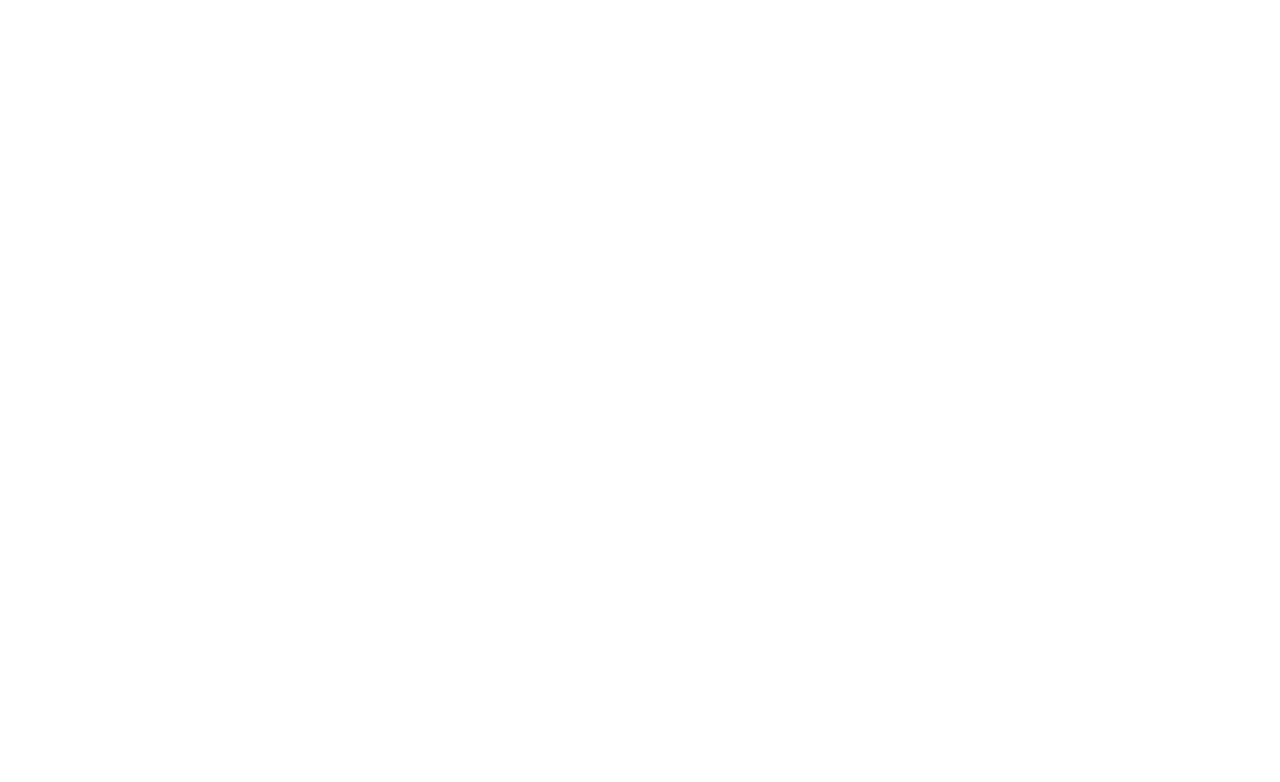
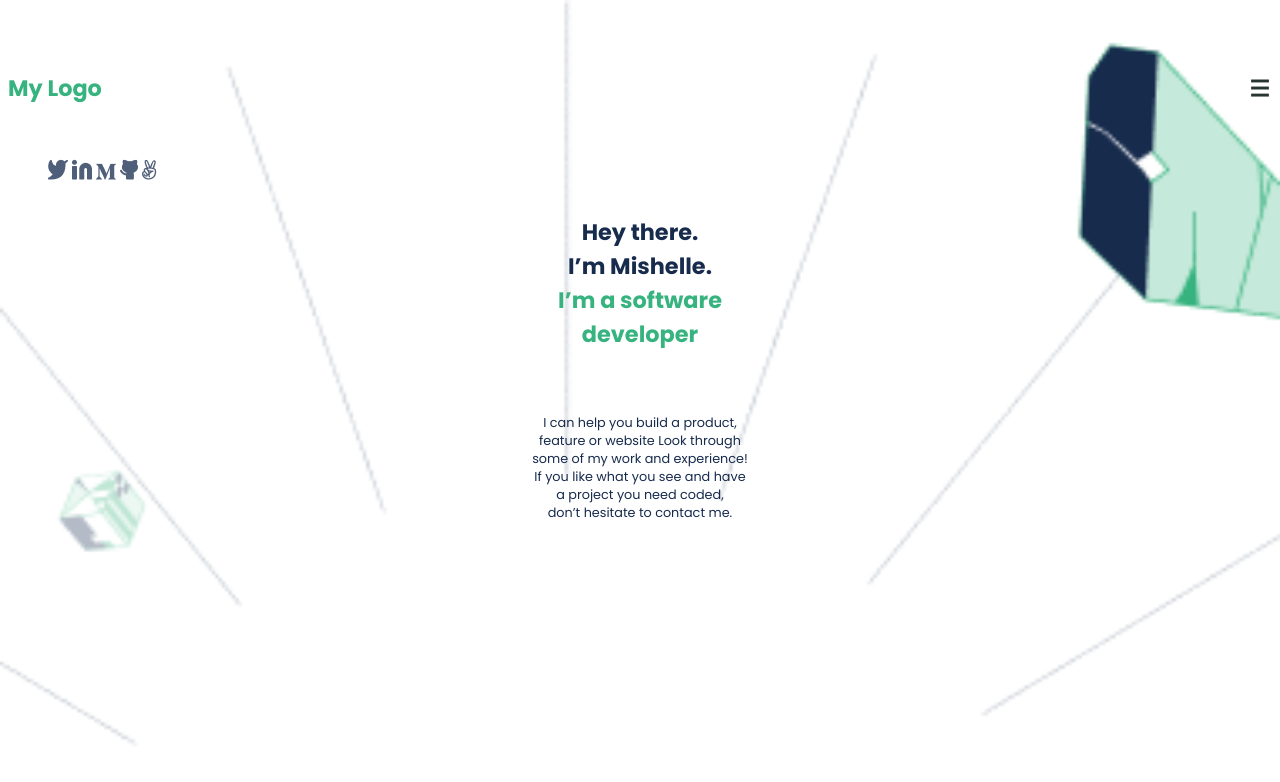
Before and after one commit to MoliBravo/Portfolio_setup_and_mobile_first, a website: page index.html in a window 1280 px wide. Drawn offline with Linux system fonts and the light colour scheme.

Commit message:
Images, Css and HTML

```diff
--- a/index.html
+++ b/index.html
@@ -10,7 +10,24 @@
 </head>
 
 <body>
-
+    <section>
+<header id="logo" class="toolbar">My Logo
+<img src="images/Icon-Menu.png" alt="menu_icon" id="icon-menu" class="toolbar" >
+</header>
+<h1 id="hello" class="container">Hey there. <br>
+    I’m Mishelle.</h1>
+<h2 id="developer" class="container">I’m a software <br> developer</h2>
+<p> I can help you build a product,<br> feature or website Look through <br> some of my work and experience! <br> If you like what you see and have <br> a project you need coded, <br>
+    don’t hesitate to contact me.</p>
+    <div class="socialMedia">
+        <ul class="social">
+            <li><img src="images/twitter.png" alt="Twitter logo" class="social"><a href=""></a></li>
+            <li><img src="images/Linkedin.png" alt="Linkedin logo" class="social"><a href=""></a></li>
+            <li><img src="images/medium.png" alt="Medium" class="social"><a href=""></a></li>
+            <li><img src="images/github.png" alt="GitHub" class="social"><a href=""></a></li>
+            <li><img src="images/angellist.png" alt="Angellist" class="social"><a href=""></a></li>
+        </ul>
+    </div>
 </body>
 
 </html>
--- a/style.css
+++ b/style.css
@@ -0,0 +1,84 @@
+@import url('https://fonts.googleapis.com/css2?family=Poppins:wght@400;500;600;700&display=swap');
+
+body {
+    background: url(/images/header-illsutration-mobile.png);
+    background-color: white;
+    background-size: cover;
+    background-repeat: no-repeat;
+  }
+#logo{
+    font-family: poppins, sans-serif;
+    color:#36B37E;
+    font-size: 140%;
+    font-weight: 999;
+
+}
+
+#icon-menu{
+    width: 328,75%;
+    height: 153,75%;
+    margin-top: -5%;
+}
+.toolbar{
+    display: flex;
+    justify-content: space-between;
+    list-style: none;
+    /*margin-top: 5%;
+    margin-bottom: 10%;*/
+    padding-top: 5%;
+}
+
+#hello{
+    font-family: poppins, sans-serif;
+    color: #172B4D;
+    text-align: center;
+    font-size: 140%;
+    margin-top: 110px;
+    margin-left: 20px;
+    margin-right: 20px;
+
+}
+
+#developer{
+    font-family: poppins, sans-serif;
+    color:#36B37E;
+    text-align: center;
+    font-size: 140%;
+
+}
+
+p{
+    font-family: poppins, sans-serif;
+    font-size: 80%;
+    text-align: center;
+    margin-bottom: -30%;
+    margin-top: -5%;
+    color: #172B4D;
+}
+.container{
+    display: flex;
+    justify-content: center;
+    list-style: none;
+    margin-top: -10%;
+    margin-bottom: 10%;
+}
+
+ul li{
+    list-style: none;
+}
+
+.socialMedia{
+    display: flex;
+  }
+
+  .social{
+    flex-direction: row;
+  }
+
+  .socialMedia ul li {
+    display: inline;
+    width: 170.17px;
+    height: 20px;
+    gap: 1.5rem;
+    list-style: none;
+  }
```
Also changed, not shown: images/Icon-Menu.png (added), images/Linkedin.png (added), images/angellist.png (added), images/github.png (added), images/header-illsutration-mobile.png (added), images/medium.png (added), images/twitter.png (added).
